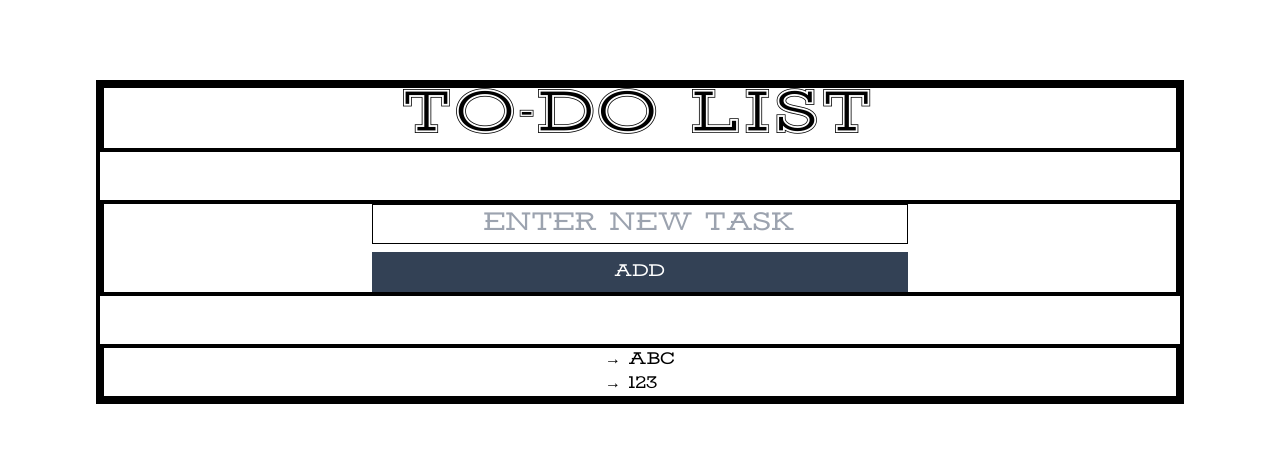
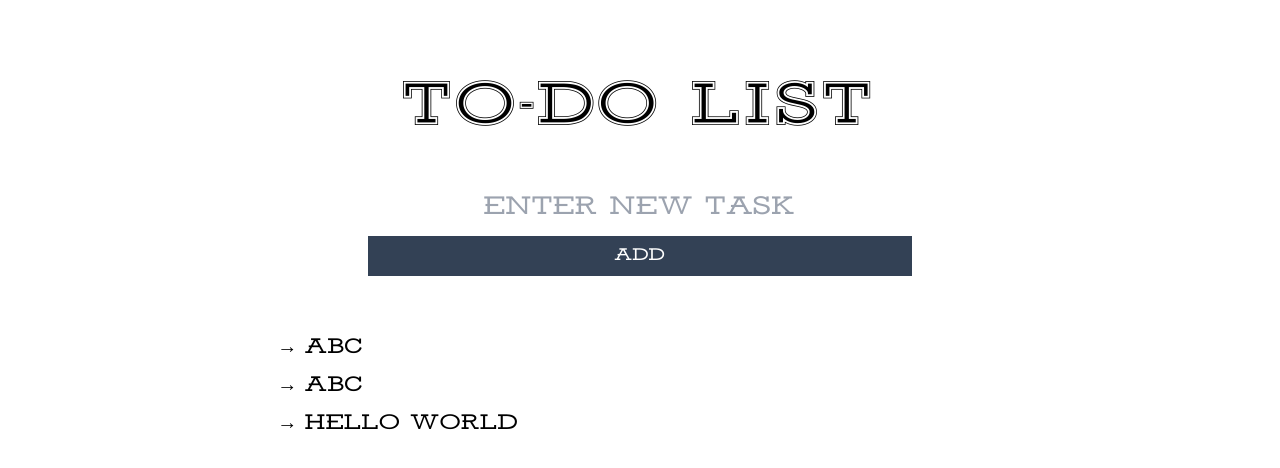
Before and after one commit to sidsaurav/appwrite-todo, a React (Create React App) app: page / in a window 1280 px wide. Shown: the top 468 px of the page. Built offline with nearby package versions, Linux system fonts and the light colour scheme; no server answers.

Commit message:
appwrite contextapi

```diff
--- a/src/App.js
+++ b/src/App.js
@@ -1,15 +1,12 @@
 import React from "react"
-import { Client } from "appwrite"
 import Todo from "./Todo"
-
-const client = new Client()
-client.setEndpoint("https://cloud.appwrite.io/v1").setProject("retromedia")
+import { ServerContextProvider } from "./contexts/ServerContext"
 
 const App = () => {
   return (
-    <>
+    <ServerContextProvider>
       <Todo />
-    </>
+    </ServerContextProvider>
   )
 }
 
--- a/src/Todo.js
+++ b/src/Todo.js
@@ -1,26 +1,68 @@
-import React from "react"
+import React, { useEffect, useState } from "react"
+import useServer from "./hooks/useServer"
+
 const Todo = () => {
+  const { account, database } = useServer()
+
+  const [text, setText] = useState("")
+
+  const handleSubmit = async (e) => {
+    e.preventDefault()
+    try {
+      const addDoc = await database.createDocument(
+        process.env.REACT_APP_DATABASE_ID,
+        process.env.REACT_APP_COLLECTION_ID,
+        "unique()",
+        { data: text }
+      )
+      setText("")
+      alert("Field Added Successfully")
+    } catch (err) {
+      alert("Some Issue Encountered")
+      setText("")
+      console.log(err.message)
+    }
+  }
+
+  useEffect(() => {}, [])
+
   return (
-    <div className='mx-24 mt-20 border-4 border-black'>
-      <div className='text-center font-title text-6xl border-4 border-black'>
+    <div className='mx-24 mt-20 borde-4 borde-black flex flex-col justify-center'>
+      {/* Heading Starts */}
+      <div className='text-center font-title text-6xl borde-4 borde-black'>
         To-Do List
       </div>
-      <div className='my-12 text-center font-body border-4 border-black'>
+      {/* Heading Ends */}
+
+      {/* Input Starts */}
+      <div className='my-12 text-center font-body borde-4 borde-black'>
         <input
           type='text'
           placeholder='Enter new task'
-          className=' border border-black h-10 w-1/2 mx-auto text-center text-2xl'
+          className=' borde borde-black h-10 w-1/2 mx-auto text-center text-2xl'
+          value={text}
+          onChange={(e) => {
+            setText(e.target.value)
+          }}
         />
-        <button className='block bg-slate-700 hover:bg-slate-800 text-white mx-auto mt-2 w-1/2 h-10 '>
+        <button
+          onClick={handleSubmit}
+          className='block bg-slate-700 hover:bg-slate-800 text-white mx-auto mt-2 w-1/2 h-10'
+        >
           Add
         </button>
       </div>
-      <div className='border-4 border-black h-14 font-body flex justify-center'>
-        <ul className='list-arrow'>
-          <li>abc</li>
-          <li>123</li>
+      {/* Input Ends */}
+
+      {/* List Starts */}
+      <div className='borde-4 borde-black flex justify-center font-body'>
+        <ul className='list-arrow text-xl w-8/12 borde-4 borde-black'>
+          <li className='my-2.5'>abc</li>
+          <li className='my-2.5'>abc</li>
+          <li className='my-2.5'>hello world</li>
         </ul>
       </div>
+      {/* List Ends */}
     </div>
   )
 }
--- /dev/null
+++ b/src/contexts/ServerContext.js
@@ -0,0 +1,20 @@
+import { createContext } from "react"
+import { Account, Client, Databases } from "appwrite"
+
+const client = new Client()
+client
+  .setEndpoint(process.env.REACT_APP_ENDPOINT)
+  .setProject(process.env.REACT_APP_PROJECT_ID)
+
+const account = new Account(client)
+const database = new Databases(client)
+
+export const ServerContext = createContext()
+
+export const ServerContextProvider = ({ children }) => {
+  return (
+    <ServerContext.Provider value={{ account, database }}>
+      {children}
+    </ServerContext.Provider>
+  )
+}
--- /dev/null
+++ b/src/hooks/useServer.js
@@ -0,0 +1,8 @@
+import { ServerContext } from "../contexts/ServerContext"
+import { useContext } from "react"
+
+const useServer = () => {
+  return useContext(ServerContext)
+}
+
+export default useServer
```
Also changed, not shown: 1 other file (tests, documents, lock files or other folders).
